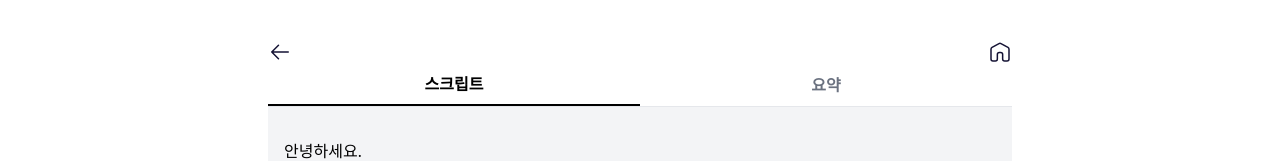
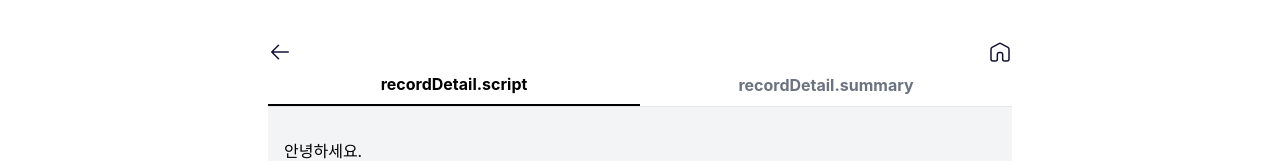
Before and after one commit to TEAM-MukTae/fe, a React (Create React App) app: page /recording/1 in a window 1280 px wide. Shown: the top 161 px of the page. Built offline with nearby package versions, Linux system fonts and the light colour scheme; no server answers; a web font is replaced by a local one.

Commit message:
feat: 녹음 디테일 페이지 i18n 추가

```diff
--- a/src/pages/RecordDetailPage.tsx
+++ b/src/pages/RecordDetailPage.tsx
@@ -1,6 +1,7 @@
 import { useLocation } from "react-router-dom";
 import { useAudioDetail } from "../hooks/useAudioDetail";
 import { useState } from "react";
+import { useTranslation } from "react-i18next";
 
 import AudioPlayer from "react-h5-audio-player";
 import "react-h5-audio-player/lib/styles.css";
@@ -78,6 +79,7 @@ type AudioDetail = {
 
 function RecordDetailPage() {
     const location = useLocation();
+    const { t } = useTranslation();
     const { id } = location.state || {};
 
     const [activeTab, setActiveTab] = useState<string>("script");
@@ -102,7 +104,7 @@ function RecordDetailPage() {
                     }`}
                     onClick={() => handleTabClick("script")}
                 >
-                    스크립트
+                    {t("recordDetail.script")}
                 </button>
                 <button
                     className={`py-2 px-4 text-center flex-1 font-bold ${
@@ -112,7 +114,7 @@ function RecordDetailPage() {
                     }`}
                     onClick={() => handleTabClick("summary")}
                 >
-                    요약
+                    {t("recordDetail.summary")}
                 </button>
             </div>
 
@@ -133,7 +135,9 @@ function RecordDetailPage() {
                         ))}
                     </>
                 )}
-                {activeTab === "summary" && <div>요약 준비중...</div>}
+                {activeTab === "summary" && (
+                    <div>{t("recordDetail.summaryPreparing")}</div>
+                )}
             </div>
 
             <div className="fixed bottom-0 left-0 right-0">
```
